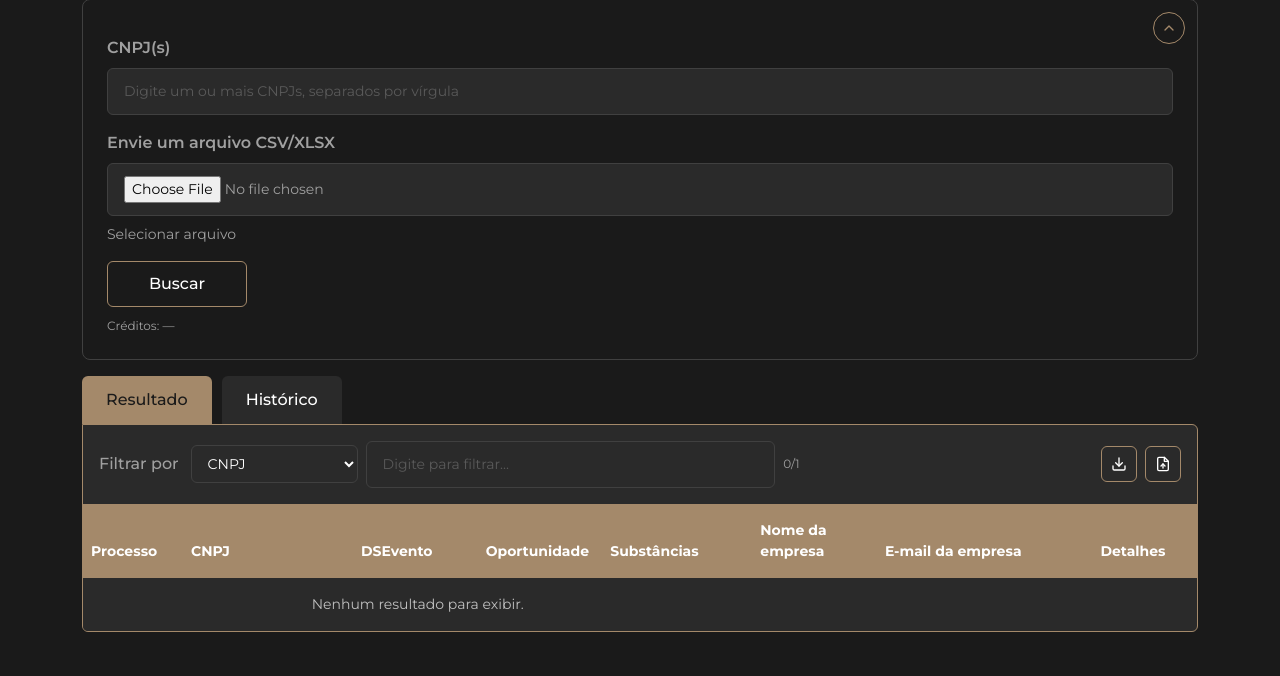
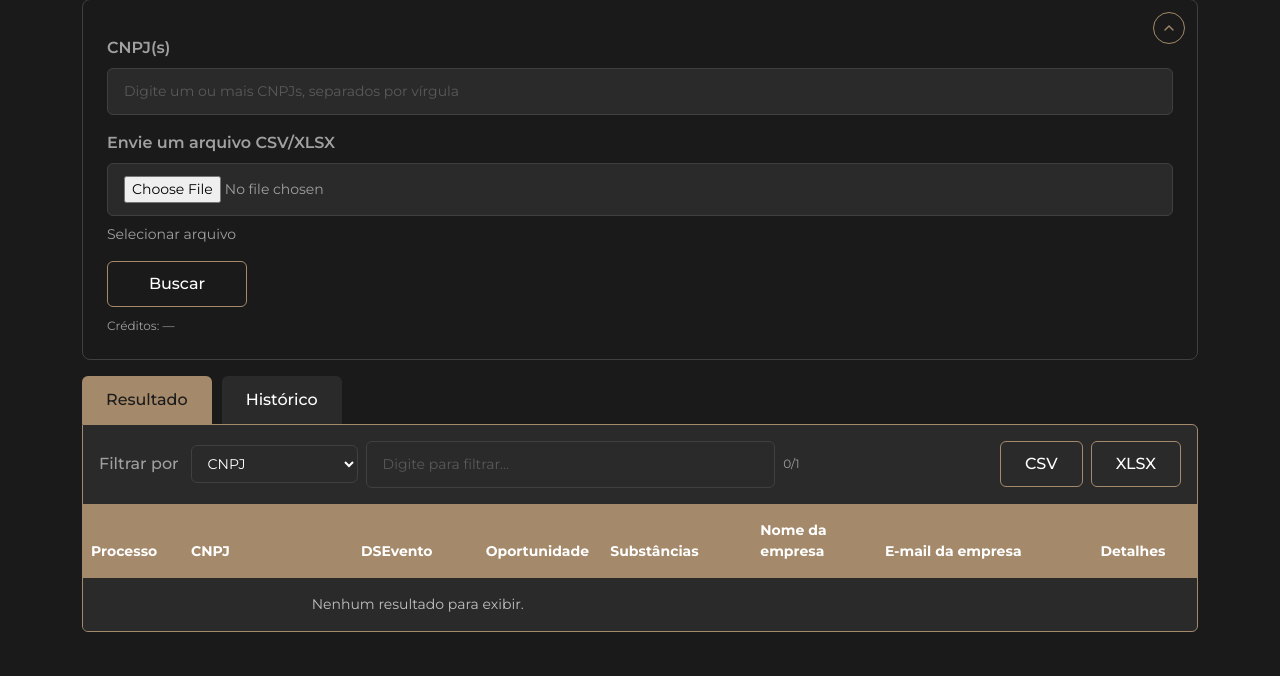
Before and after one commit to iigorvidall/consulta_cnpjs, a Django app: page / in a window 1280 px wide. Shown: the part 124-800 px from the top of the page. Run offline with Django 4.2, Linux system fonts and the light colour scheme; the visitor is signed in with stand-in values (Sample User, id 1); data that the repository does not hold is empty; some libraries are stand-ins or nearby versions.

Commit message:
feat: Adcionar legenda nos botoes de exportar

```diff
--- a/consulta/templates/consulta/home.html
+++ b/consulta/templates/consulta/home.html
@@ -111,27 +111,10 @@
                             class="ignea-input search-input-wide">
                         <span id="res-count" style="font-size:12px; color:var(--ignea-muted);">—</span>
                         <div class="ms-auto d-flex gap-2">
-                            <a href="{% url 'export_resultado_csv' %}" class="ignea-button btn-icon-only"
-                                title="Exportar CSV" aria-label="Exportar CSV">
-                                <svg xmlns="http://www.w3.org/2000/svg" width="16" height="16" viewBox="0 0 24 24"
-                                    fill="none" stroke="currentColor" stroke-width="2" stroke-linecap="round"
-                                    stroke-linejoin="round">
-                                    <path d="M21 15v4a2 2 0 0 1-2 2H5a2 2 0 0 1-2-2v-4" />
-                                    <polyline points="7 10 12 15 17 10" />
-                                    <line x1="12" y1="15" x2="12" y2="3" />
-                                </svg>
-                            </a>
-                            <a href="{% url 'export_resultado_xlsx' %}" class="ignea-button btn-icon-only"
-                                title="Exportar XLSX" aria-label="Exportar XLSX">
-                                <svg xmlns="http://www.w3.org/2000/svg" width="16" height="16" viewBox="0 0 24 24"
-                                    fill="none" stroke="currentColor" stroke-width="2" stroke-linecap="round"
-                                    stroke-linejoin="round">
-                                    <path d="M14 2H6a2 2 0 0 0-2 2v16a2 2 0 0 0 2 2h12a2 2 0 0 0 2-2V8z" />
-                                    <polyline points="14 2 14 8 20 8" />
-                                    <path d="M9 15l3-3 3 3" />
-                                    <path d="M12 12v6" />
-                                </svg>
-                            </a>
+                            <a href="{% url 'export_resultado_csv' %}" class="ignea-button"
+                                title="Exportar CSV" aria-label="Exportar CSV">CSV</a>
+                            <a href="{% url 'export_resultado_xlsx' %}" class="ignea-button"
+                                title="Exportar XLSX" aria-label="Exportar XLSX">XLSX</a>
                         </div>
                     </div>
                     <div class="scroll-table-container">
@@ -217,27 +200,10 @@
                             </button>
                         </form>
                         <div class="ms-auto d-flex gap-2">
-                            <a href="{% url 'export_historico_csv' %}" class="ignea-button btn-icon-only"
-                                title="Exportar CSV" aria-label="Exportar CSV">
-                                <svg xmlns="http://www.w3.org/2000/svg" width="16" height="16" viewBox="0 0 24 24"
-                                    fill="none" stroke="currentColor" stroke-width="2" stroke-linecap="round"
-                                    stroke-linejoin="round">
-                                    <path d="M21 15v4a2 2 0 0 1-2 2H5a2 2 0 0 1-2-2v-4" />
-                                    <polyline points="7 10 12 15 17 10" />
-                                    <line x1="12" y1="15" x2="12" y2="3" />
-                                </svg>
-                            </a>
-                            <a href="{% url 'export_historico_xlsx' %}" class="ignea-button btn-icon-only"
-                                title="Exportar XLSX" aria-label="Exportar XLSX">
-                                <svg xmlns="http://www.w3.org/2000/svg" width="16" height="16" viewBox="0 0 24 24"
-                                    fill="none" stroke="currentColor" stroke-width="2" stroke-linecap="round"
-                                    stroke-linejoin="round">
-                                    <path d="M14 2H6a2 2 0 0 0-2 2v16a2 2 0 0 0 2 2h12a2 2 0 0 0 2-2V8z" />
-                                    <polyline points="14 2 14 8 20 8" />
-                                    <path d="M9 15l3-3 3 3" />
-                                    <path d="M12 12v6" />
-                                </svg>
-                            </a>
+                            <a href="{% url 'export_historico_csv' %}" class="ignea-button"
+                                title="Exportar CSV" aria-label="Exportar CSV">CSV</a>
+                            <a href="{% url 'export_historico_xlsx' %}" class="ignea-button"
+                                title="Exportar XLSX" aria-label="Exportar XLSX">XLSX</a>
                         </div>
                     </div>
                     <div class="scroll-table-container">
```
